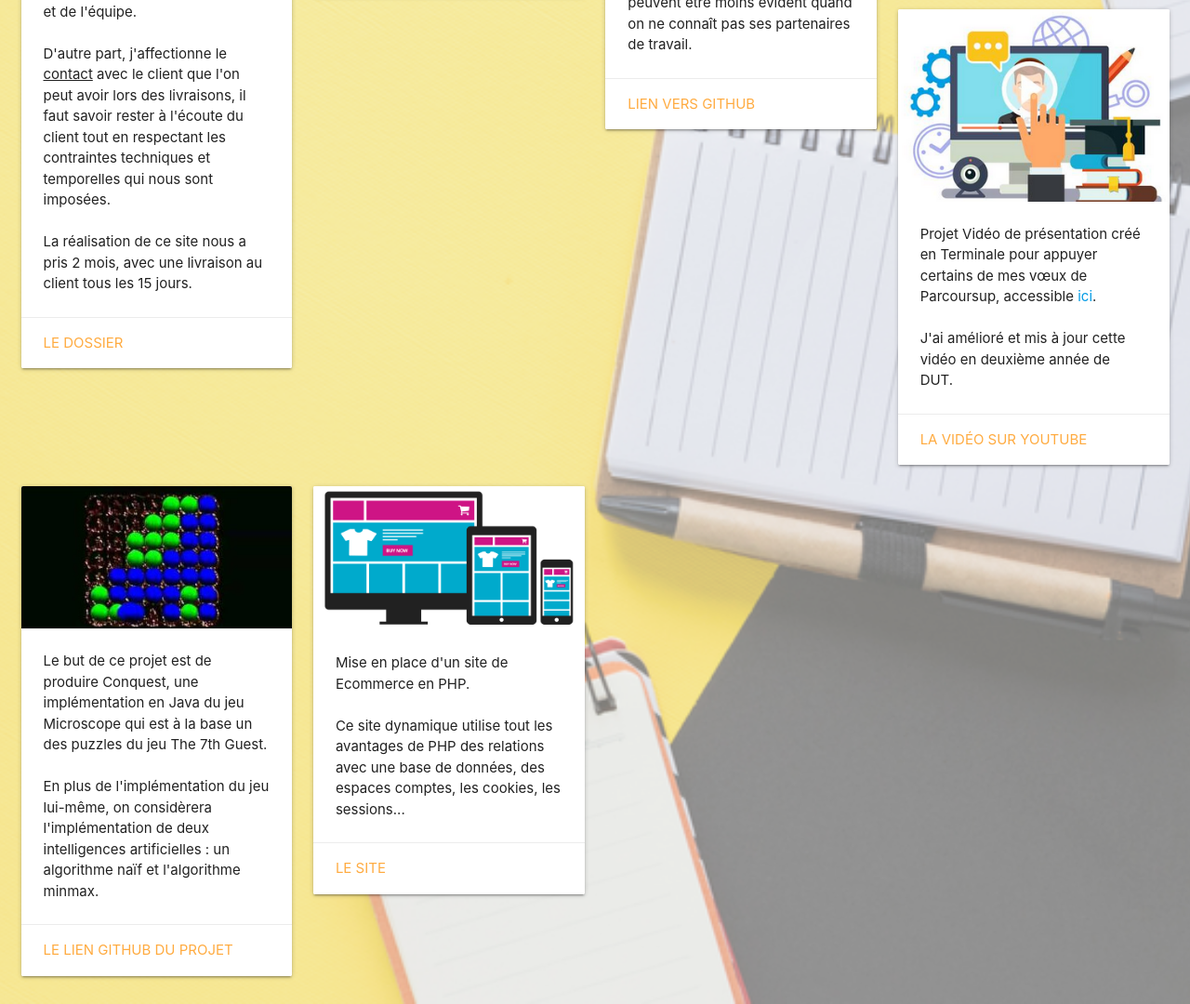
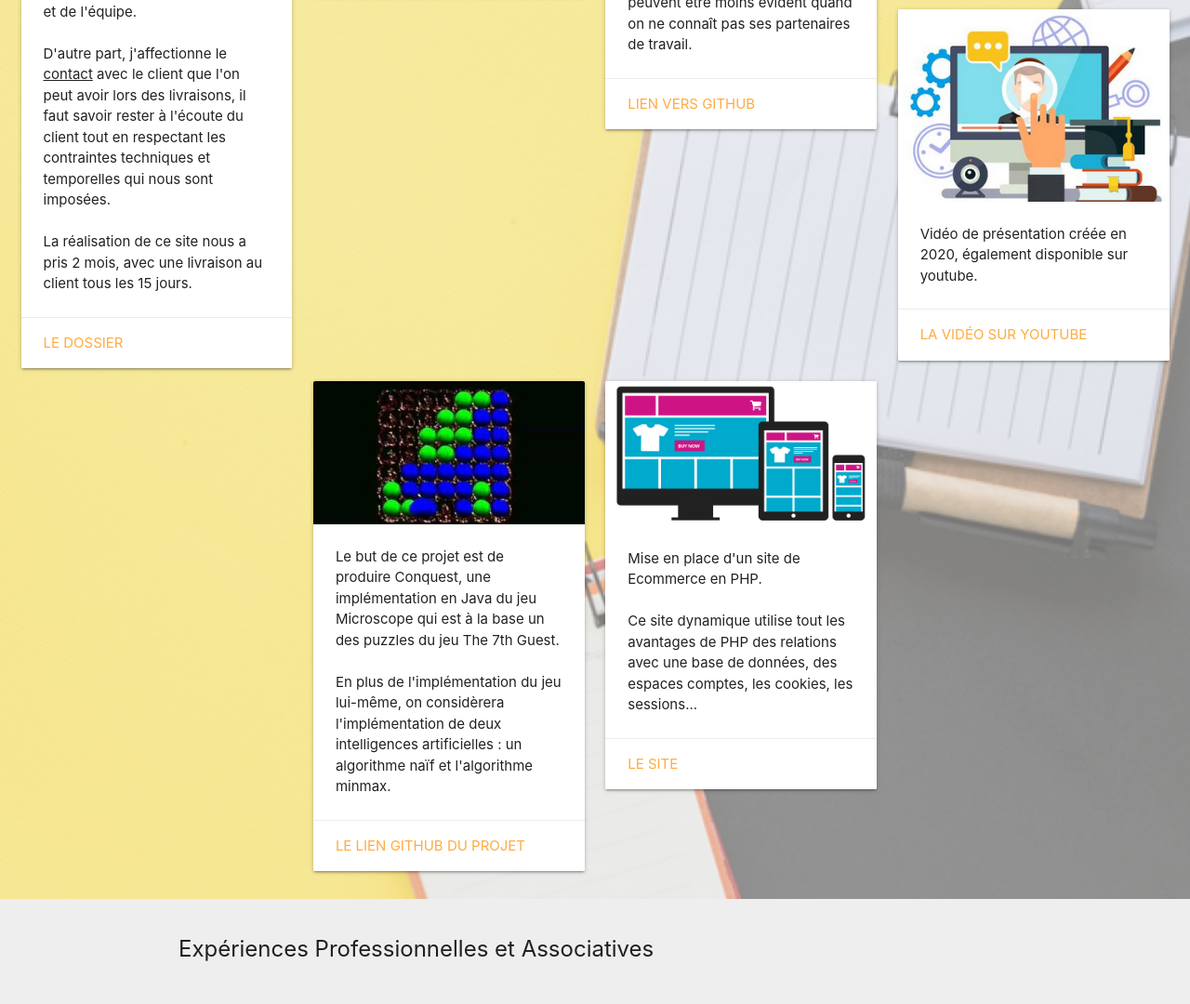
Before and after one commit to Numa-Maurin/Numa-Maurin.github.io, a plain HTML site: page index.html in a window 1280 px wide. Shown: the part 2810-3890 px from the top of the page at 93% size. Drawn offline with nearby package versions, Linux system fonts and the light colour scheme; some icons are missing.

Commit message:
changement video

```diff
--- a/index.html
+++ b/index.html
@@ -394,9 +394,7 @@
 									<img src="images/play.png" alt="video">
 								</div>
 								<div class="card-content">
-									<p>Projet Vidéo de présentation créé en Terminale pour appuyer certains de mes vœux de Parcoursup, accessible <a href="https://youtu.be/vCA1CMZVOy4" target="_blank">ici</a>. </p>
-									<br>
-									<p>J'ai amélioré et mis à jour cette vidéo en deuxième année de DUT.</p>
+									<p>Vidéo de présentation créée en 2020, également disponible sur youtube. </p>
 								</div>
 								<div class="card-action">
 									<a href="https://www.youtube.com/watch?v=eNeKBGYpYQ4" target="_blank">La vidéo sur youtube</a>
@@ -481,6 +479,8 @@
 									<p>J'ai donc rencontré mon mentor Arnaud BIGEU qui est chef de projet Informatique à Montpellier. </p>
 									<br>
 									<p>Cette association m'a donné les clés pour réussir à l'IUT, pour me permettre de me classer parmi les 20 premiers du classement à chaque semestre sur 160 étudiants.</p>
+									<br>
+									<p>Je suis aussi actif dans cette association pour conseillé les lycéens sur leurs poursuite d'étude, par le biais de leurs site web : <a href="https://www.inspire-orientation.org/eclaireur/nLJLpKz3hR2nfxsQ8">:mon profil éclaireur</a> .</p>
 								</div>
 								<div class="card-action">
 									<a href="https://article-1.eu/actualites/inscription-mentorat/" target="_blank">Plus d'informations</a>
```
